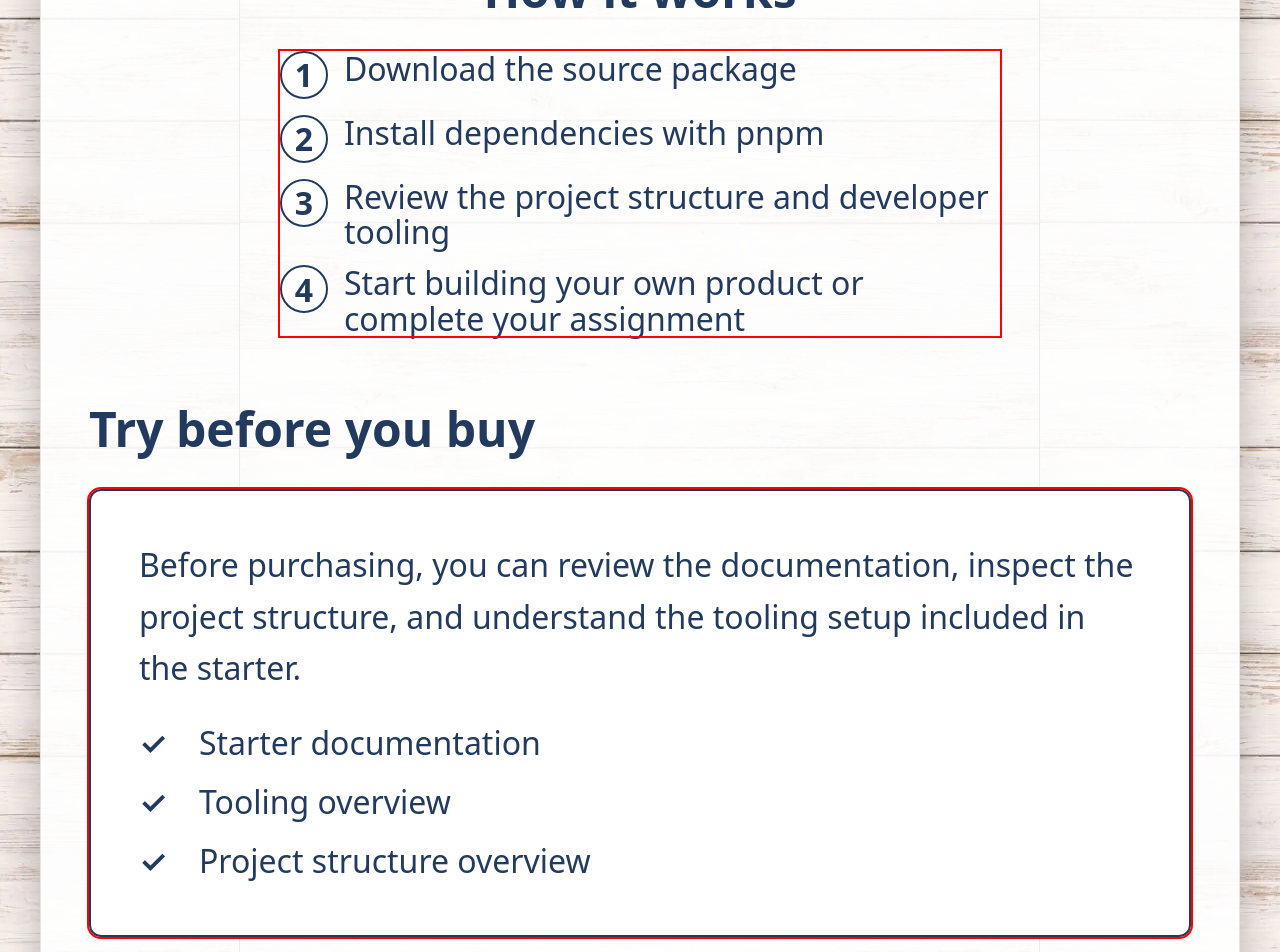
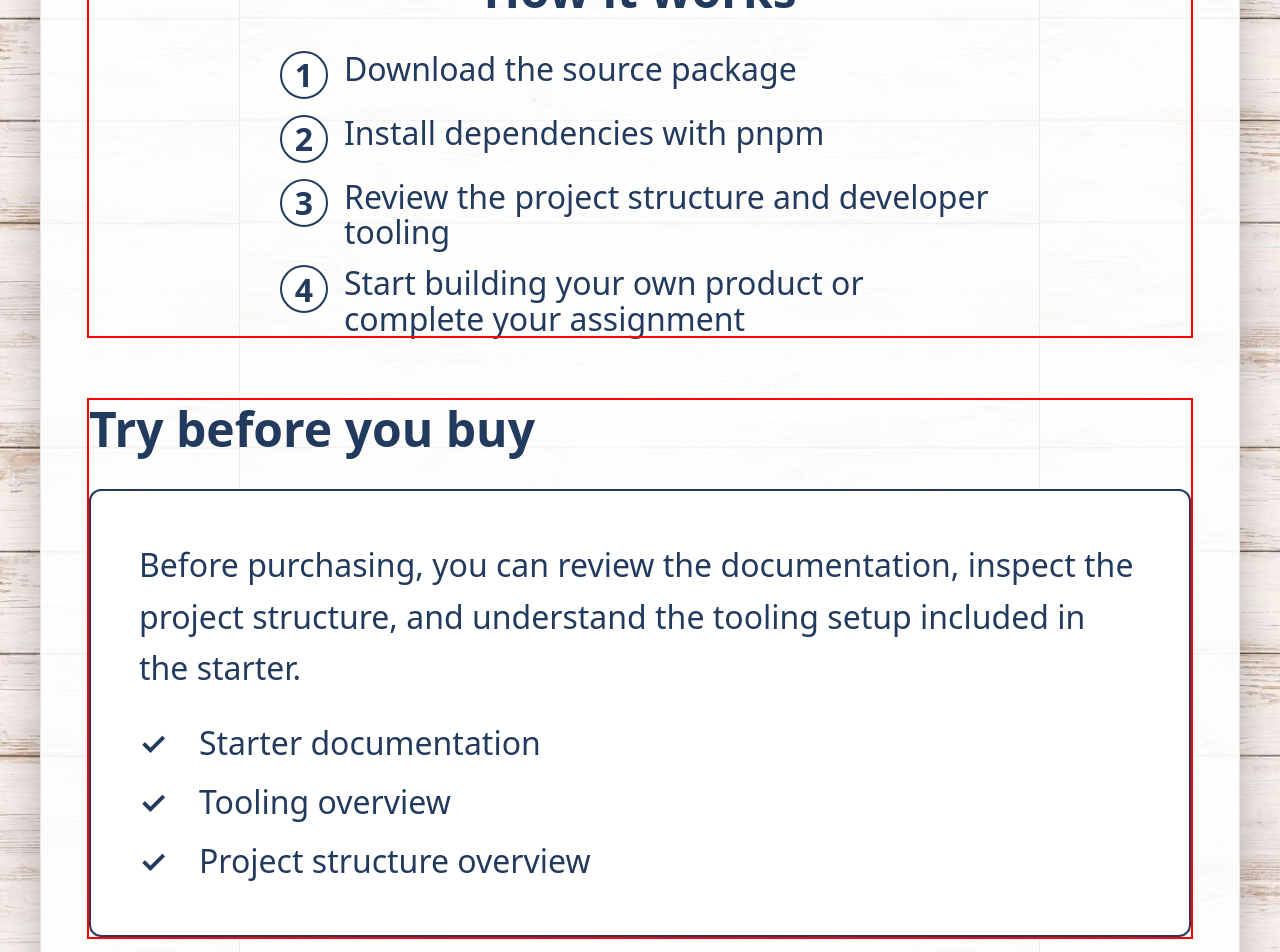
Before and after one commit to Grammeri/nextjs-landing, a Next.js app: page /products/starter in a window 1280 px wide. Shown: the part 1848-2800 px from the top of the page. Built offline with nearby package versions, Linux system fonts and the light colour scheme.

Commit message:
fix: fix product pages

```diff
--- a/src/app/products/authforge/page.tsx
+++ b/src/app/products/authforge/page.tsx
@@ -88,14 +88,12 @@ export default function AuthForgeProductPage() {
         </div>
       </ProductSection>
       <ProductSection title={AUTHFORGE_PRODUCT_COPY.sectionTitles.howItWorks} align="center">
-        <div className={styles.content}>
         <div className={styles.contentNarrow}>
           <ol className={styles.steps}>
             {AUTHFORGE_PRODUCT_COPY.howItWorks.map((item) => (
               <li key={item}>{item}</li>
             ))}
           </ol>
-          </div>
         </div>
       </ProductSection>
       <ProductSection title={AUTHFORGE_PRODUCT_COPY.sectionTitles.tryBeforeYouBuy}>
--- a/src/app/products/starter/page.tsx
+++ b/src/app/products/starter/page.tsx
@@ -87,7 +87,6 @@ export default function StarterPage() {
       </ProductSection>
 
       <ProductSection title="How it works" align="center">
-        <div className={styles.content}>
         <div className={styles.contentNarrow}>
           <ol className={styles.steps}>
             <li>Download the source package</li>
@@ -95,7 +94,6 @@ export default function StarterPage() {
             <li>Review the project structure and developer tooling</li>
             <li>Start building your own product or complete your assignment</li>
           </ol>
-          </div>
         </div>
       </ProductSection>
 
--- a/src/shared/ui/product-page/ProductPage.module.css
+++ b/src/shared/ui/product-page/ProductPage.module.css
@@ -41,7 +41,6 @@
     grid-template-columns: repeat(var(--product-feature-grid-columns), minmax(0, 1fr));
     gap: var(--product-feature-grid-gap);
     width: 100%;
-    outline: 2px solid red;
 }
 
 .featureCard {
@@ -147,16 +146,12 @@
     display: grid;
     gap: var(--spacing-md);
     counter-reset: steps;
-
-    outline: 2px solid red;
 }
 
 .contentNarrow {
     max-width: var(--content-narrow-width);
     margin: 0 auto;
     width: 100%;
-
-    outline: 2px solid red;
 }
 
 .steps li {
@@ -197,7 +192,6 @@
     display: flex;
     flex-direction: column;
     gap: var(--spacing-lg);
-    outline: 2px solid red;
 }
 
 .trustText {
--- a/src/shared/ui/product/ProductSection.module.css
+++ b/src/shared/ui/product/ProductSection.module.css
@@ -10,6 +10,9 @@
   display: flex;
   flex-direction: column;
   gap: var(--spacing-xl);
+
+  /* DEBUG SECTION WIDTH */
+  outline: 2px solid red;
 }
 
 .title {
```
Lines whose indentation alone changed are shown as unchanged.
